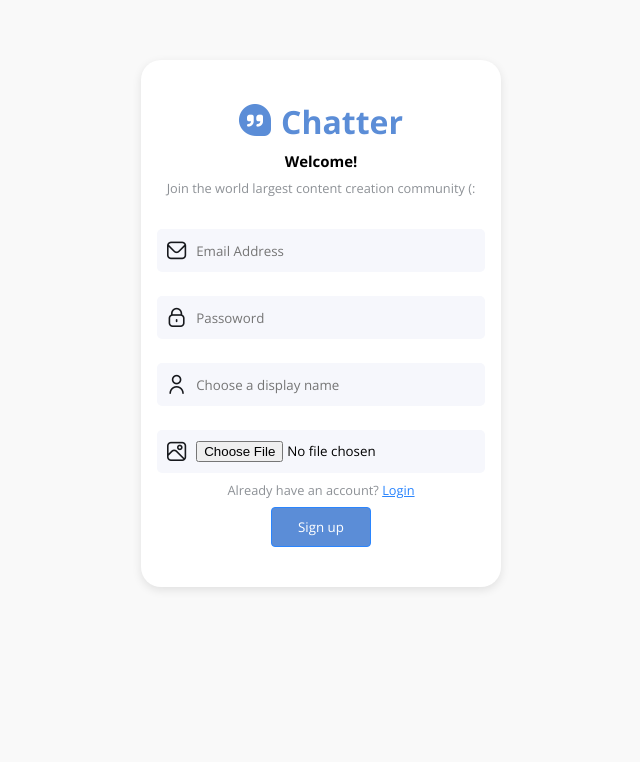
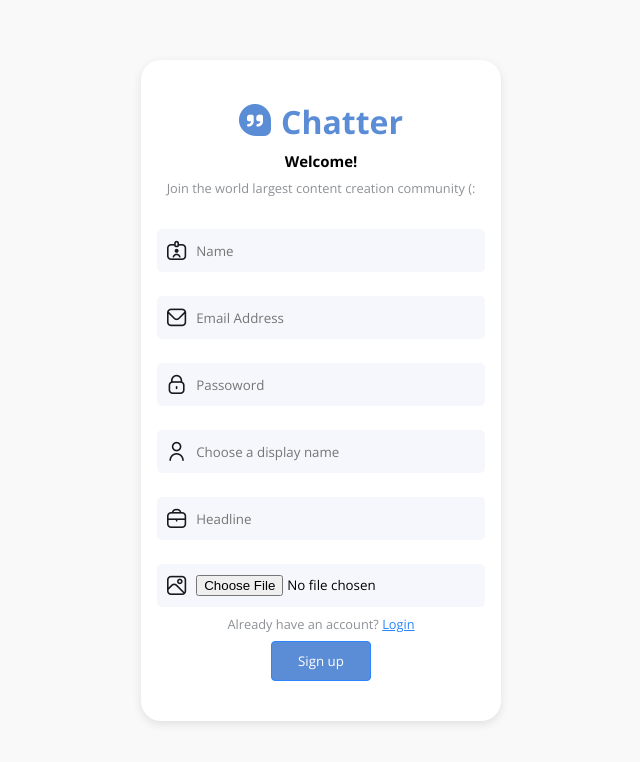
Before and after one commit to Im-Hassan-wd/verbose-broccoli, a React (Create React App) app: page /signup in a window 1280 px wide. Shown: the top 762 px of the page, without its empty margins (319-959 px from the left). Built offline with nearby package versions, Linux system fonts and the light colour scheme; no server answers.

Commit message:
sign up page design

```diff
--- a/src/hooks/useSignup.js
+++ b/src/hooks/useSignup.js
@@ -8,7 +8,14 @@ export const useSignup = () => {
   const [isPending, setIsPending] = useState(false);
   const { dispatch } = useAuthContext();
 
-  const signup = async (email, password, displayName, thumbnail) => {
+  const signup = async (
+    name,
+    email,
+    password,
+    displayName,
+    headline,
+    thumbnail
+  ) => {
     setError(null);
     setIsPending(true);
 
@@ -35,6 +42,8 @@ export const useSignup = () => {
         photoURL: downloadURL,
         interests: [],
         email,
+        name,
+        headline,
       });
 
       // dispatch login action
--- a/src/pages/signup/Signup.css
+++ b/src/pages/signup/Signup.css
@@ -80,6 +80,9 @@
 .App.dark .auth-form .input-div {
   background: var(--dark-400);
 }
+.App.dark .auth-form input {
+  color: #fff;
+}
 .App.dark .auth-form .input-div i {
   color: var(--smoke);
 }
--- a/src/pages/signup/Signup.js
+++ b/src/pages/signup/Signup.js
@@ -6,16 +6,18 @@ import { useSignup } from "../../hooks/useSignup";
 import "./Signup.css";
 
 export default function Signup() {
+  const [name, setName] = useState("");
   const [email, setEmail] = useState("");
   const [password, setPassword] = useState("");
   const [displayName, setDisplayName] = useState("");
+  const [headline, setHeadline] = useState("");
   const [thumbnail, setThumbnail] = useState(null);
   const [thumbnailError, setThumbnailError] = useState(null);
   const { signup, isPending, error } = useSignup();
 
   const handleSubmit = (e) => {
     e.preventDefault();
-    signup(email, password, displayName, thumbnail);
+    signup(name, email, password, displayName, headline, thumbnail);
   };
 
   const handleFileChange = (e) => {
@@ -31,7 +33,7 @@ export default function Signup() {
       setThumbnailError("Selected file must be an image");
       return;
     }
-    if (selected.size > 100000) {
+    if (selected.size > 1000000) {
       setThumbnailError("Image file size must be less than 1000kb");
       return;
     }
@@ -50,6 +52,17 @@ export default function Signup() {
 
       <h3>Welcome!</h3>
       <p>Join the world largest content creation community (:</p>
+
+      <div className="input-div">
+        <i className="fi fi-rr-id-card-clip-alt"></i>
+        <input
+          required
+          type="text"
+          onChange={(e) => setName(e.target.value)}
+          value={name}
+          placeholder="Name"
+        />
+      </div>
 
       <div className="input-div">
         <i className="fi fi-rr-envelope"></i>
@@ -72,6 +85,7 @@ export default function Signup() {
           placeholder="Passoword"
         />
       </div>
+
       <div className="input-div">
         <i className="fi fi-rr-user"></i>
         <input
@@ -80,6 +94,17 @@ export default function Signup() {
           onChange={(e) => setDisplayName(e.target.value)}
           value={displayName}
           placeholder="Choose a display name"
+        />
+      </div>
+
+      <div className="input-div">
+        <i className="fi fi-rr-briefcase"></i>
+        <input
+          required
+          type="text"
+          onChange={(e) => setHeadline(e.target.value)}
+          value={headline}
+          placeholder="Headline"
         />
       </div>
 
```
